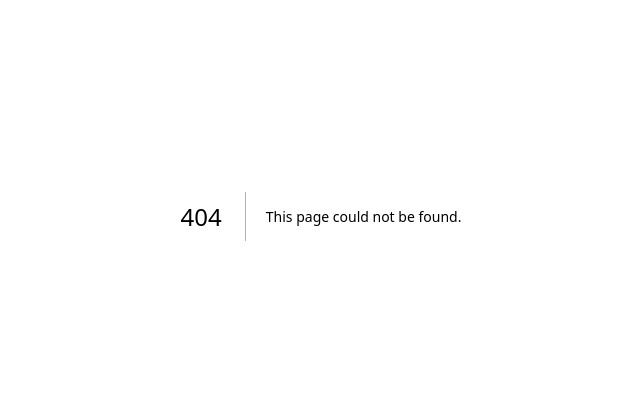
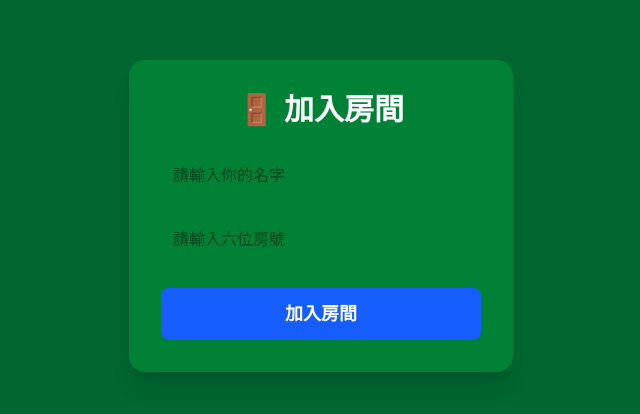
Before and after one commit to Terrychen0630/chen-redpoint-online, a Next.js app: page /join in a window 1280 px wide. Before the commit this address had no page. Shown: the part 184-598 px from the top of the page, without its empty margins (319-959 px from the left). Built offline with nearby package versions, Linux system fonts and the light colour scheme.

Commit message:
feat: add join room page

```diff
--- a/src/app/create/page.tsx
+++ b/src/app/create/page.tsx
@@ -21,7 +21,6 @@ export default function CreateRoomPage() {
     return (
       <main className="min-h-screen bg-green-800 flex items-center justify-center">
         <div className="w-96 rounded-2xl bg-green-700 p-8 text-center shadow-xl">
-
           <h1 className="mb-6 text-3xl font-bold text-white">
             🃏 房間建立成功
           </h1>
@@ -37,7 +36,6 @@ export default function CreateRoomPage() {
           <p className="mt-6 text-gray-200">
             等待其他玩家加入...
           </p>
-
         </div>
       </main>
     );
@@ -46,7 +44,6 @@ export default function CreateRoomPage() {
   return (
     <main className="min-h-screen bg-green-800 flex items-center justify-center">
       <div className="w-96 rounded-2xl bg-green-700 p-8 text-center shadow-xl">
-
         <h1 className="mb-6 text-3xl font-bold text-white">
           🏠 建立房間
         </h1>
@@ -65,7 +62,6 @@ export default function CreateRoomPage() {
         >
           建立房間
         </button>
-
       </div>
     </main>
   );
--- /dev/null
+++ b/src/app/join/page.tsx
@@ -0,0 +1,40 @@
+'use client';
+
+import { useState } from "react";
+
+export default function JoinRoomPage() {
+  const [playerName, setPlayerName] = useState("");
+  const [roomCode, setRoomCode] = useState("");
+
+  return (
+    <main className="min-h-screen bg-green-800 flex items-center justify-center">
+      <div className="w-96 rounded-2xl bg-green-700 p-8 text-center shadow-xl">
+
+        <h1 className="mb-6 text-3xl font-bold text-white">
+          🚪 加入房間
+        </h1>
+
+        <input
+          value={playerName}
+          onChange={(e) => setPlayerName(e.target.value)}
+          placeholder="請輸入你的名字"
+          className="mb-4 w-full rounded-lg p-3 text-black"
+        />
+
+        <input
+          value={roomCode}
+          onChange={(e) => setRoomCode(e.target.value)}
+          placeholder="請輸入六位房號"
+          className="mb-6 w-full rounded-lg p-3 text-black"
+        />
+
+        <button
+          className="w-full rounded-lg bg-blue-600 py-3 text-lg font-bold text-white hover:bg-blue-700"
+        >
+          加入房間
+        </button>
+
+      </div>
+    </main>
+  );
+}
--- a/src/app/page.tsx
+++ b/src/app/page.tsx
@@ -24,6 +24,13 @@ export default function HomePage() {
           建立房間
         </button>
 
+        <button
+          onClick={() => router.push("/join")}
+          className="mt-4 w-full rounded-lg bg-blue-600 py-3 text-xl font-bold text-white hover:bg-blue-700"
+        >
+          加入房間
+        </button>
+
       </div>
     </main>
   );
```
